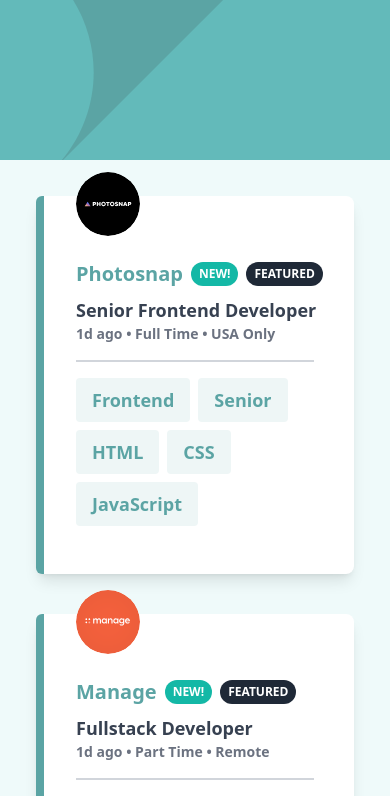
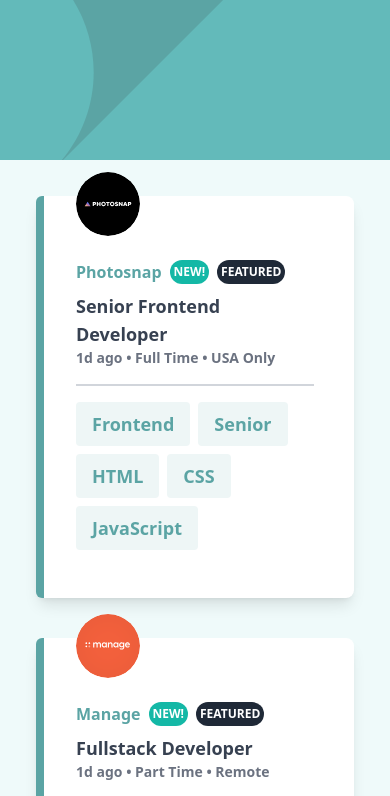
Before and after one commit to queen-favour/job-listing-filter, a React (Vite) app: page / in a window 390 px wide. Shown: the top 796 px of the page. Built offline with nearby package versions, Linux system fonts and the light colour scheme.

Commit message:
fix: added padding

```diff
--- a/src/components/JobListing.jsx
+++ b/src/components/JobListing.jsx
@@ -93,18 +93,18 @@
                   alt={job.company}
                   className="w-16 h-16 lg:w-20 lg:h-20 rounded-full border-gray-300 absolute -top-14  left-0 transform -translate-y-1/2 lg:static lg:translate-y-0 lg:top-auto lg:left-auto" // This moves the logo upwards
                 />
-                <div className="flex-1 text-lg lg:pl-6 ">
+                <div className="flex-1 lg:pl-6 ">
                   <div className="flex items-center mb-2">
-                    <h3 className="text-xl font-bold text-DesaturatedDarkCyan">
+                    <h3 className="text-md lg:text-xl font-bold text-DesaturatedDarkCyan">
                       {job.company}
                     </h3>
                     {job.new && (
-                      <span className="bg-teal-500 text-white text-xs font-bold px-2 py-1 ml-2 rounded-full">
+                      <span className="bg-teal-500 text-white text-xs font-bold lg:font-bold px-1 lg:px-2 py-1 ml-2 rounded-full">
                         NEW!
                       </span>
                     )}
                     {job.featured && (
-                      <span className="bg-gray-800 text-white text-xs font-bold px-2 py-1 ml-2 rounded-full">
+                      <span className="bg-gray-800 text-white text-xs font-bold lg:font-bold px-1 lg:px-2 py-1 ml-2 rounded-full">
                         FEATURED
                       </span>
                     )}
```
